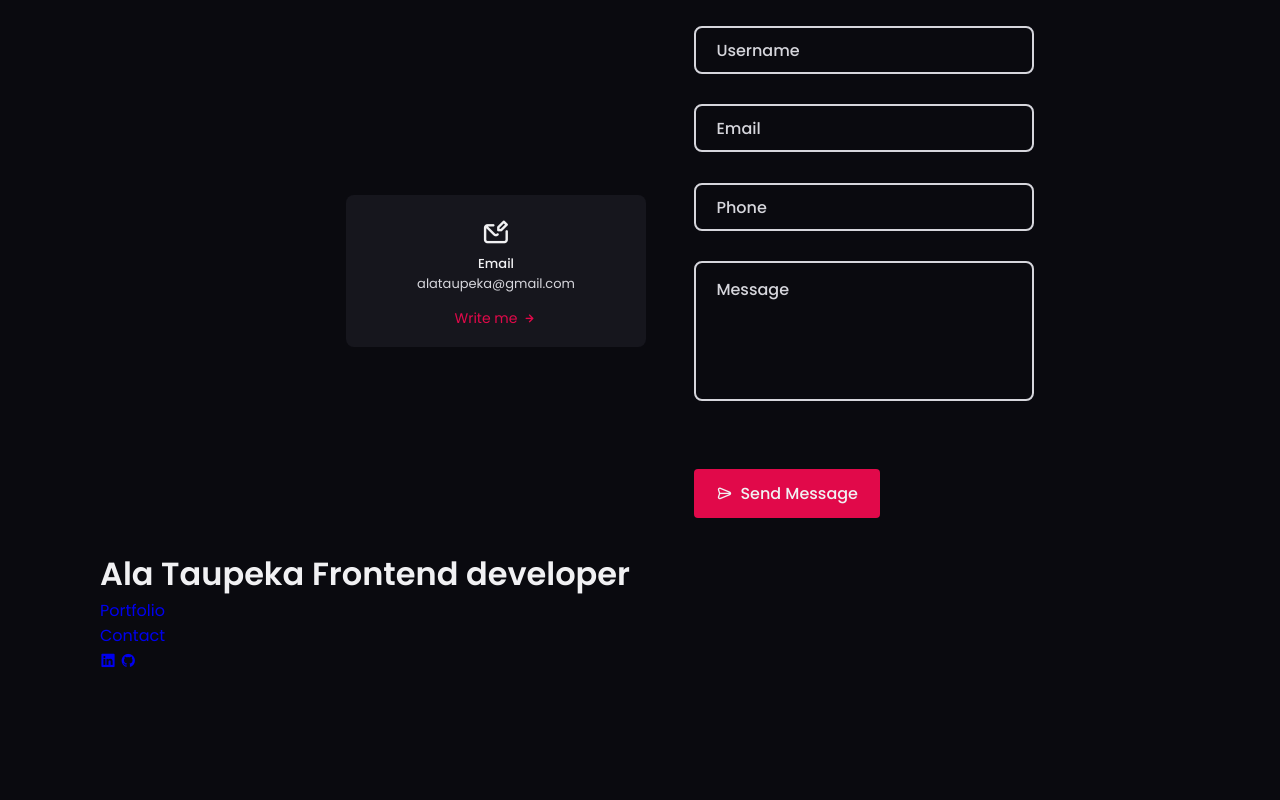
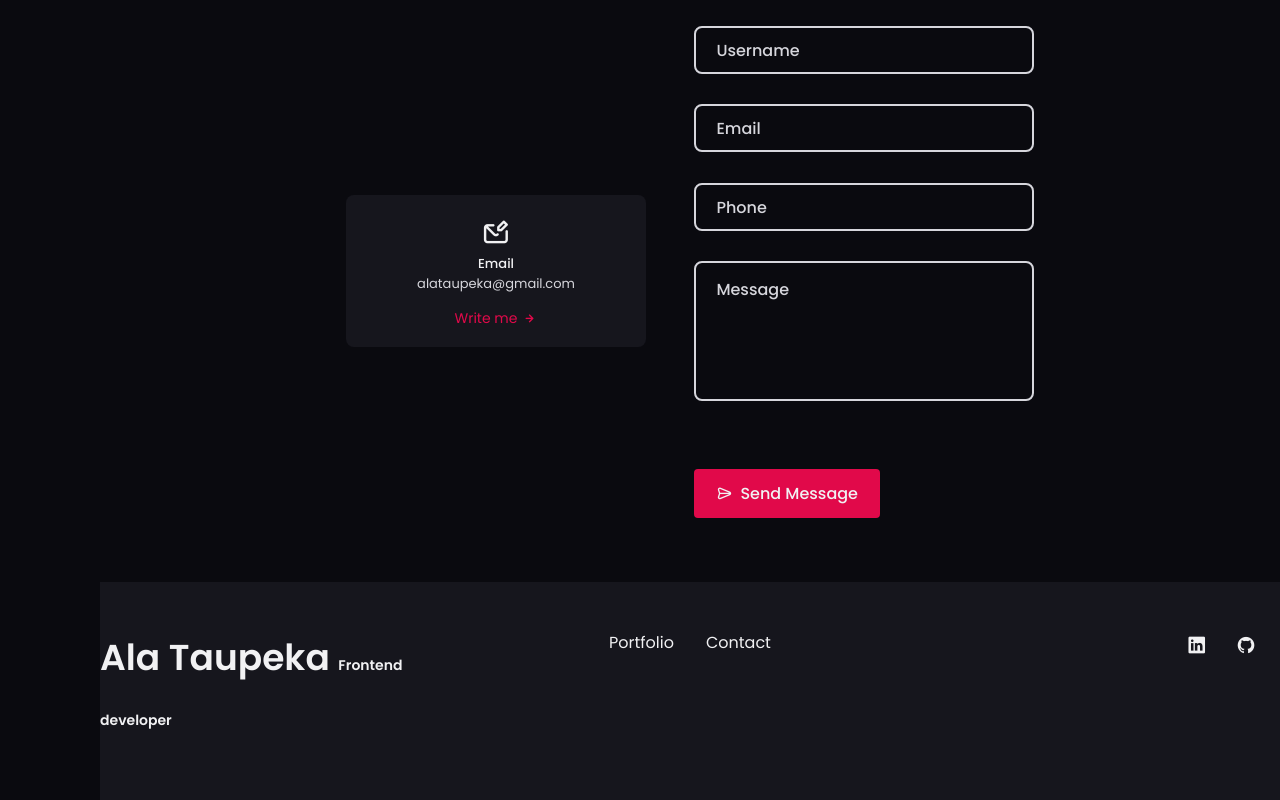
Before and after one commit to ataupeka/portfolio, a plain HTML site: page index.html in a window 1280 px wide. Shown: the part 1540-2340 px from the top of the page. Before the commit the page ends 2213 px from the top, so only its background shows below. Drawn offline with nearby package versions, Linux system fonts and the light colour scheme; a script that the page names is missing.

Commit message:
Update style.css
Add Footer Style

```diff
--- a/assests/style.css
+++ b/assests/style.css
@@ -666,8 +666,62 @@ textarea.input {
 
 
 
+/*=============== FOOTER ===============*/
+.footer{
+    padding-top: 2rem;
 
-/*=============== FOOTER ===============*/
+}
+.footer__container{
+    grid-template-columns: repeat(3, 1fr);
+    column-gap: 1.6rem;
+}
+
+.footer__bg{
+    background-color: var(--box-color);
+    padding: 3rem 0 3.5rem;
+}
+
+
+.footer__title{
+    font-size: var(--h1-font-size);
+    margin-bottom: var(--mb-0-25);
+}
+
+.footer__subtitle {
+    font-size: var(--small-font-size);
+}
+
+.footer__links {
+    display: flex;
+    justify-self: center;
+    column-gap: 2rem;
+}
+
+.footer__link:hover{
+    color: var(--skin-color);
+}
+
+
+.footer_socials{
+    justify-self: flex-end;
+}
+
+.footer__social {
+    font-size: 1.25rem;
+    margin-right: var(--mb-1-5);
+
+}
+
+
+.footer__social:hover {
+color: var(--skin-color);
+}
+.footer__title,
+.footer__subtitle,
+.footer__link,
+.footer__social {
+    color: var(--title-color);
+}
 
 
 /*=============== SCROLL UP ===============*/
```
